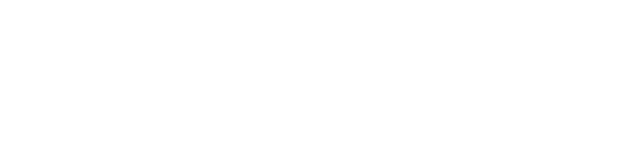
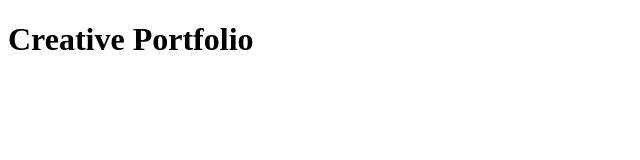
Before and after one commit to christiecamp/vanilla-land, a plain HTML site: page index.html in a window 1280 px wide. Shown: the whole page, without its empty margins (0-640 px from the left). Drawn offline with Linux system fonts and the light colour scheme; files that its build step writes are made by us from their sources.

Commit message:
updating HTML skeleton - added notes and header

```diff
--- a/index.html
+++ b/index.html
@@ -1,13 +1,16 @@
 <!DOCTYPE html>
 <html lang="en-us">
+    <!-- using reset.css template from previous activities as reference -->
 <head>
+    <title>Creative Portfolio</title>
     <meta charset="UTF-8" />
     <link rel="stylesheet" href="./asset/css/reset.css">
     <link rel="stylesheet" href="./assets/css/style.css">
-    <title>Creative Portfolio</title>
 </head>
 <body>
+    <!-- website name and navigation bar resides in header section -->
     <header>
+        <h1>Creative Portfolio</h1>
         <nav>
         </nav>
     </header>
```
